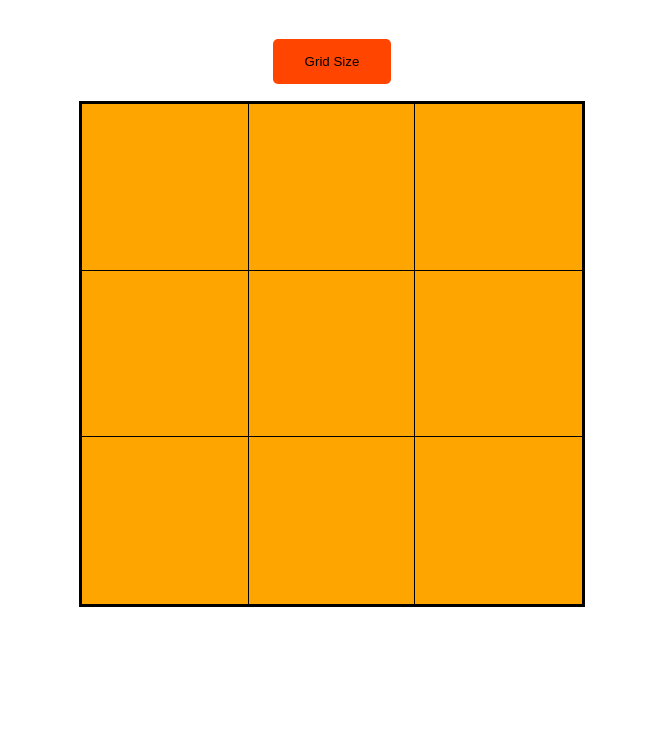
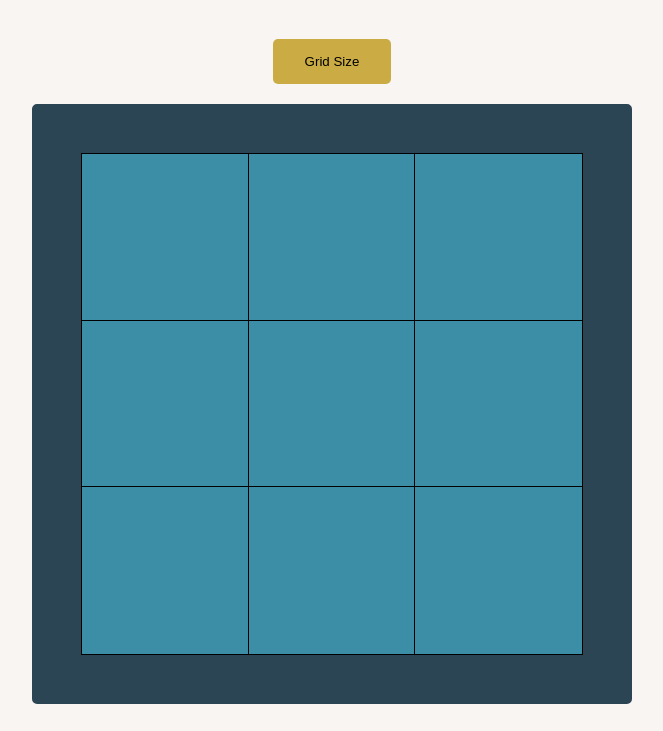
Before and after one commit to Hvbert1/etch-a-sketch, a plain HTML site: page index.html in a window 1280 px wide. Shown: the part 69-800 px from the top of the page, without its empty margins (308-971 px from the left). Drawn offline with Linux system fonts and the light colour scheme.

Commit message:
change UI colors

```diff
--- a/eas.js
+++ b/eas.js
@@ -22,7 +22,7 @@ function change() {
     var cells = document.querySelectorAll('.cell');
     cells.forEach((cell) => {
         cell.addEventListener('mouseover', () => {
-        cell.style.backgroundColor = 'yellow';
+        cell.style.backgroundColor = '#6CBFD4';
     });
 });
 }
--- a/style.css
+++ b/style.css
@@ -3,7 +3,10 @@
     background: grey;
     width: 500px;
     height: 500px;
-    outline: solid;
+    border-style: solid;
+    border-width: 50px;
+    border-color: #2B4555;
+    border-radius: 5px;
 }
 
 .row {
@@ -13,7 +16,7 @@
 
 .cell {
     display: flex;
-    background: orange;
+    background: #3C8EA7;
     outline: solid;
     outline-width: thin;
     justify-content: center;
@@ -23,7 +26,7 @@
 button {
     border: none;
     padding: 15px 32px;
-    background-color: orangered;
+    background-color: #CBAC44;
     border-radius: 5px;
 
 }
@@ -33,4 +36,8 @@ body {
     flex-direction: column;
     align-items: center;
     gap: 20px;
+    background-color: #F8F5F3;
 }
+
+h1 {
+}
```
